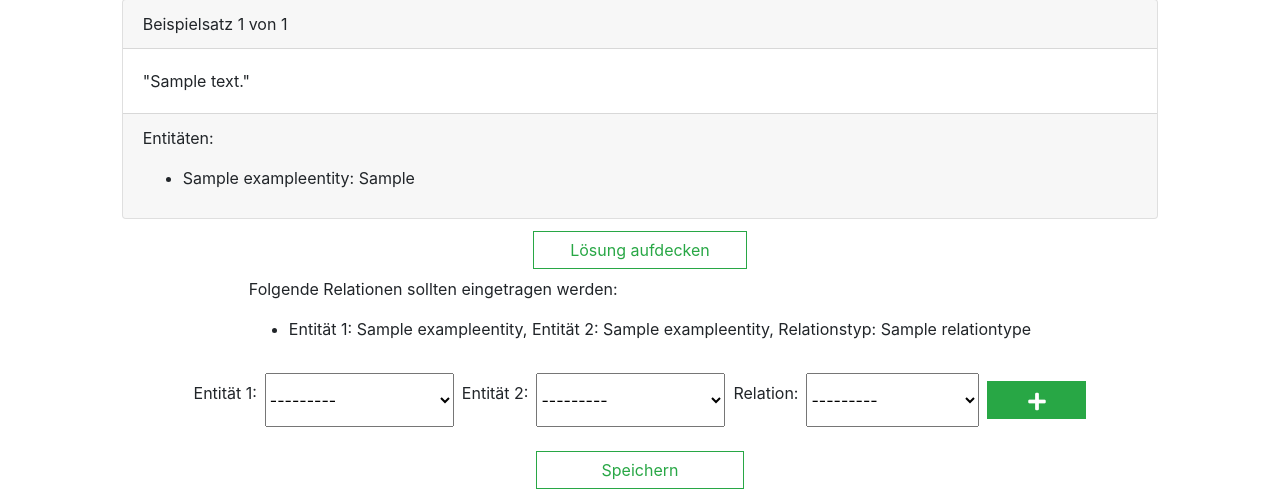
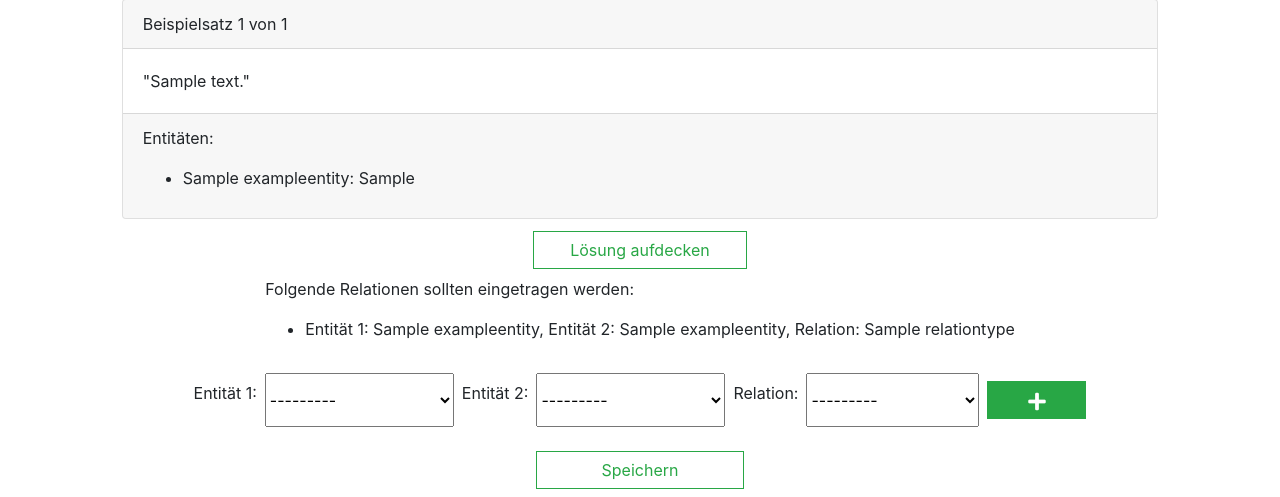
Before and after one commit to acidAnn/locksley, a Django app: page /testrun-view/1#0/ in a window 1280 px wide, after a click on "Lösung aufdecken". Shown: the part 329-826 px from the top of the page. Run offline with Django 3.2, Linux system fonts and the light colour scheme; a user stored in the database is signed in; tables that the repository leaves empty hold one stand-in row (values such as "Sample post"); some libraries are stand-ins or nearby versions.

Commit message:
Shorten Relationtype to Relation

```diff
--- a/django_unchained/templates/annotation/testrun_view.jinja2
+++ b/django_unchained/templates/annotation/testrun_view.jinja2
@@ -54,7 +54,7 @@
           {% if not goldlabel.gold_relation_type %}
           <li>Keine Relation enthalten. Subjekt: ---------, Objekt: ---------, Relation: ---------</li>
           {% else %}
-          <li>Entität 1: {{ goldlabel.gold_entity1 }}, Entität 2: {{ goldlabel.gold_entity2 }}, Relationstyp: {{ goldlabel.gold_relation_type }}</li>
+          <li>Entität 1: {{ goldlabel.gold_entity1 }}, Entität 2: {{ goldlabel.gold_entity2 }}, Relation: {{ goldlabel.gold_relation_type }}</li>
           {% endif %}
           {% endfor %}
        </ul>
```
